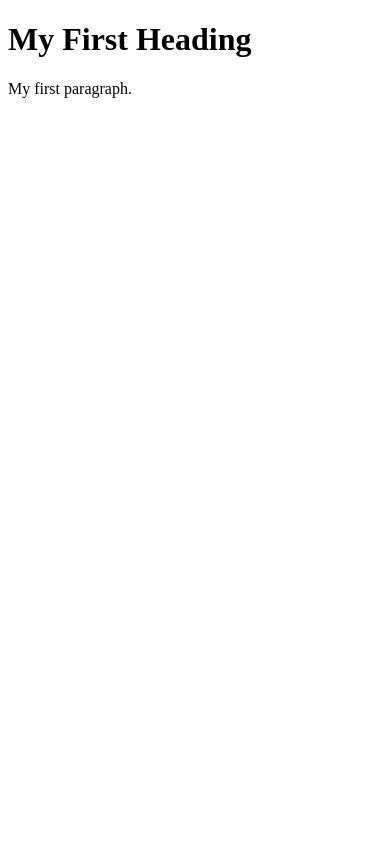
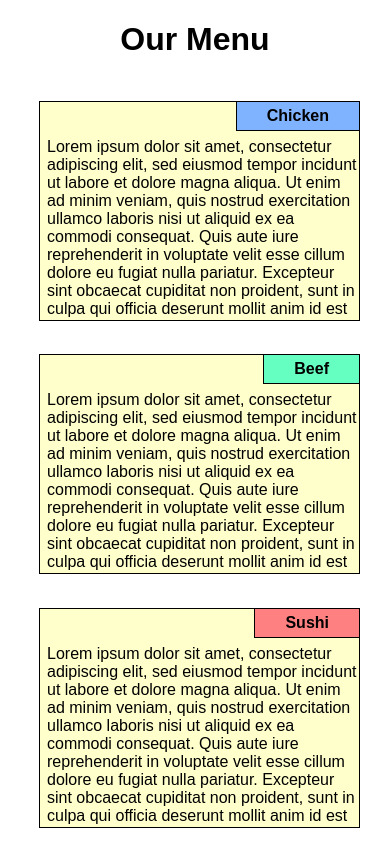
Before and after one commit to saraascs/Coursera, a plain HTML site: page module2-solution/index.html in a window 390 px wide. Drawn offline with Linux system fonts and the light colour scheme.

Commit message:
First activity

```diff
--- a/module2-solution/css/main.css
+++ b/module2-solution/css/main.css
@@ -0,0 +1,110 @@
+div {
+	border-color: black;
+	border-width: 1px;
+	border-style: solid;
+	background-color: #ffffcc;
+    padding-left:7px;
+    padding-bottom:7px;
+    height: 40%;
+    overflow: auto;
+    overflow-x: hidden;
+}
+#heading {
+	top:5%;
+	text-align: center;
+}
+
+#box1 {
+	position: absolute;
+	top: 15%;
+	left: 6%;
+    width: 25%;
+}
+#box2 {
+	position: absolute;
+	top: 15%;
+	left: 37%;
+    width: 25%;
+}
+#box3 {
+	position: absolute;
+	top: 15%;
+	left: 68%;
+    width: 25%;
+}
+
+p {
+	border-color: black;
+	border-width: 1px;
+	border-style: solid;
+	text-align: center;
+	margin: -1px -1px 7px 7px;
+	padding: 5px 30px 5px 30px;
+}
+section {
+	clear: right;
+}
+
+#region1 {
+	background-color: #80b3ff;
+	float: right;
+}
+#region2 {
+	background-color: #66ffc2;
+	float: right;
+}
+#region3 {
+	background-color: #ff8080;
+	float: right;
+}
+.style {
+	font-family: Arial, Helvetica, sans-serif;
+}
+
+@media (max-width: 991px){
+	#box1 {
+		position: absolute;
+		top: 12%;
+		left: 10%;
+    	width: 35%;
+    	height: 25%;
+	}
+	#box2 {
+		position: absolute;
+		top: 12%;
+		left: 55%;
+    	width: 35%;
+    	height: 25%;
+	}
+	#box3 {
+		position: absolute;
+		top: 42%;
+		left: 10%;
+    	width: 80%;
+    	height: 25%;
+	}
+}
+
+@media (max-width: 767px) {
+	#box1 {
+		position: absolute;
+		top: 12%;
+		left: 10%;
+    	width: 80%;
+    	height: 25%;
+	}
+	#box2 {
+		position: absolute;
+		top: 42%;
+		left: 10%;
+    	width: 80%;
+    	height: 25%;
+	}
+	#box3 {
+		position: absolute;
+		top: 72%;
+		left: 10%;
+    	width: 80%;
+    	height: 25%;
+	}
+}
--- a/module2-solution/index.html
+++ b/module2-solution/index.html
@@ -1,10 +1,29 @@
 <!DOCTYPE html>
 <html>
+<head>
+	<link rel="stylesheet" type="text/css" href="css/main.css">
+</head>
 <body>
+	<h1 id="heading" class="style">Our Menu</h1>
 
-<h1>My First Heading</h1>
+	<div class="style" id="box1">
+		<p id="region1"><b>Chicken</b></p>
+		<section>
+			Lorem ipsum dolor sit amet, consectetur adipiscing elit, sed eiusmod tempor incidunt ut labore et dolore magna aliqua. Ut enim ad minim veniam, quis nostrud exercitation ullamco laboris nisi ut aliquid ex ea commodi consequat. Quis aute iure reprehenderit in voluptate velit esse cillum dolore eu fugiat nulla pariatur. Excepteur sint obcaecat cupiditat non proident, sunt in culpa qui officia deserunt mollit anim id est laborum.
+		</section>
+	</div>
+	<div class="style" id="box2">
+		<p id="region2"><b>Beef</b></p>
+		<section>
+			Lorem ipsum dolor sit amet, consectetur adipiscing elit, sed eiusmod tempor incidunt ut labore et dolore magna aliqua. Ut enim ad minim veniam, quis nostrud exercitation ullamco laboris nisi ut aliquid ex ea commodi consequat. Quis aute iure reprehenderit in voluptate velit esse cillum dolore eu fugiat nulla pariatur. Excepteur sint obcaecat cupiditat non proident, sunt in culpa qui officia deserunt mollit anim id est laborum.
 
-<p>My first paragraph.</p>
-
+		</section>
+	</div>
+	<div class="style" id="box3">
+		<p id="region3"><b>Sushi</b></p>
+		<section>
+			Lorem ipsum dolor sit amet, consectetur adipiscing elit, sed eiusmod tempor incidunt ut labore et dolore magna aliqua. Ut enim ad minim veniam, quis nostrud exercitation ullamco laboris nisi ut aliquid ex ea commodi consequat. Quis aute iure reprehenderit in voluptate velit esse cillum dolore eu fugiat nulla pariatur. Excepteur sint obcaecat cupiditat non proident, sunt in culpa qui officia deserunt mollit anim id est laborum.
+		</section>
+	</div>
 </body>
 </html>
```
